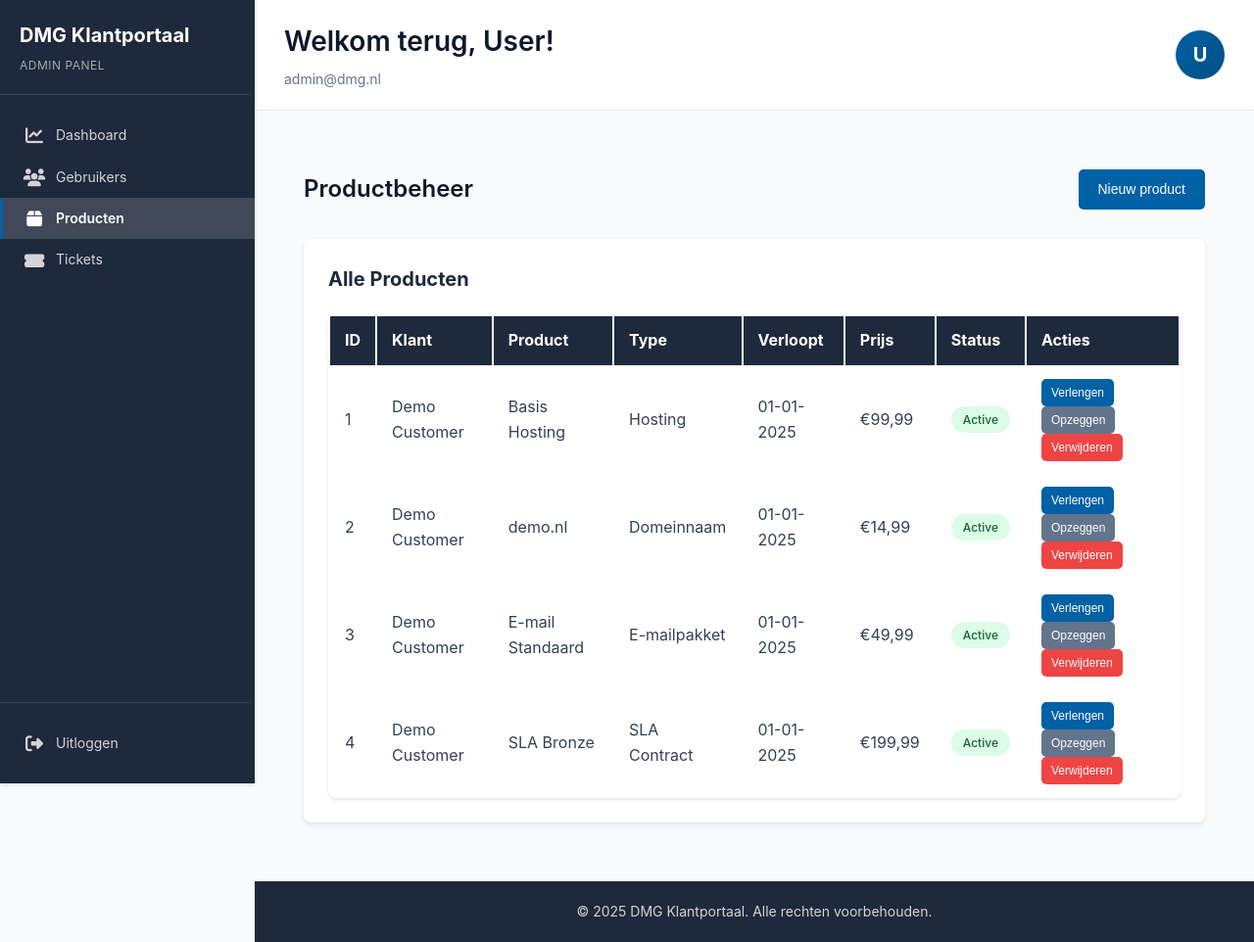
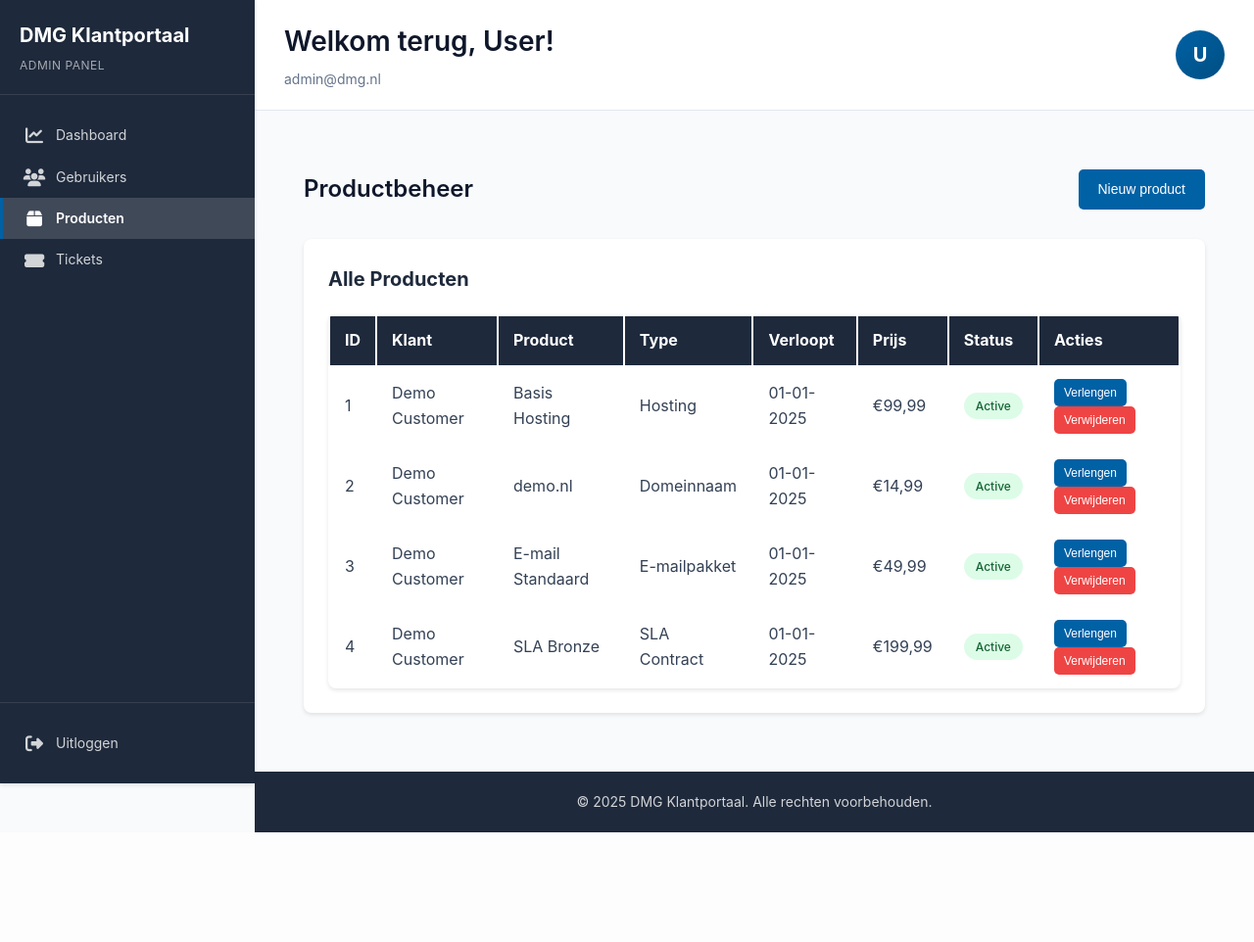
Before and after one commit to jarrin/dmg-klantenportaal, a PHP site: page /admin/products.php in a window 1280 px wide. Shown: the whole page at 98% size. After the commit the page ends 850 px from the top, so only its background shows below. Run offline with PHP 8.4, Linux system fonts and the light colour scheme; a user stored in the database is signed in; data comes from the database, SQL or seed files in the repository; data that the repository does not hold is empty.

Commit message:
Remove cancel action form from product management interface for cleaner layout.

```diff
--- a/src/admin/products.php
+++ b/src/admin/products.php
@@ -333,11 +333,6 @@ $pageTitle = 'Productbeheer - ' . APP_NAME;
                                         <input type="hidden" name="months" value="12">
                                         <button type="submit" class="btn btn-sm btn-primary">Verlengen</button>
                                     </form>
-                                    <form method="POST" style="display: inline;">
-                                        <input type="hidden" name="action" value="cancel">
-                                        <input type="hidden" name="product_id" value="<?php echo $product['id']; ?>">
-                                        <button type="submit" class="btn btn-sm btn-secondary">Opzeggen</button>
-                                    </form>
                                 <?php endif; ?>
                                 <form method="POST" style="display: inline;" onsubmit="return confirm('Weet u zeker dat u dit product wilt verwijderen?')">
                                     <input type="hidden" name="action" value="delete">
```
